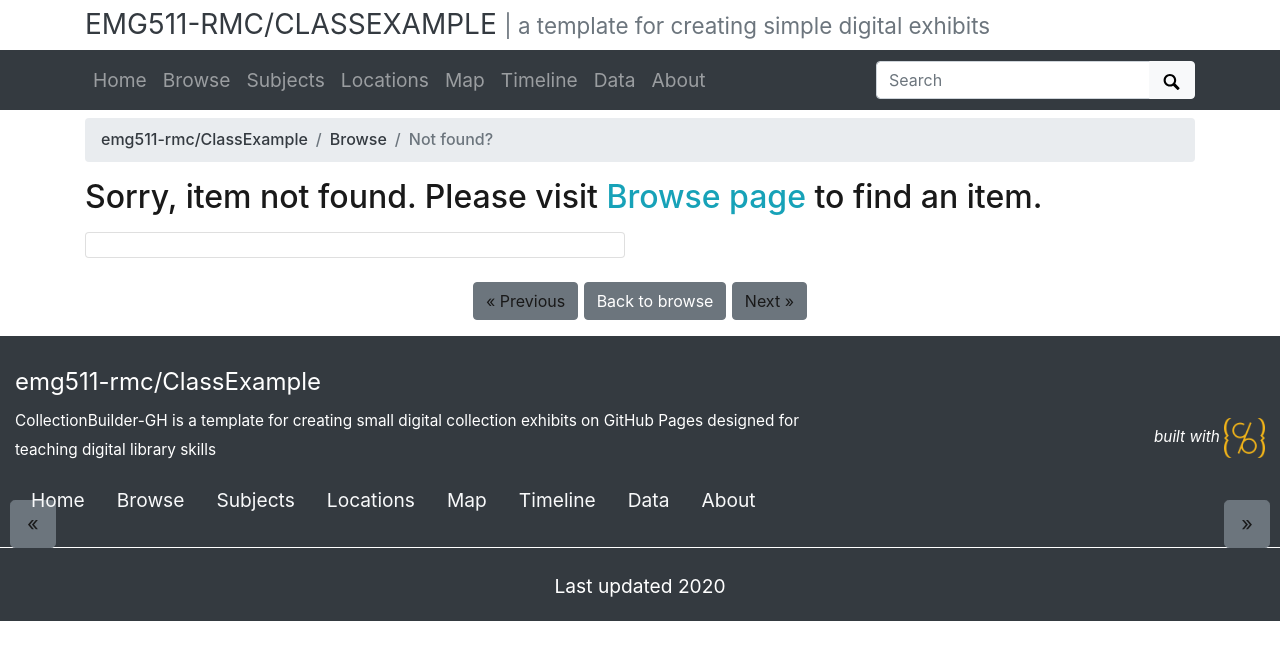
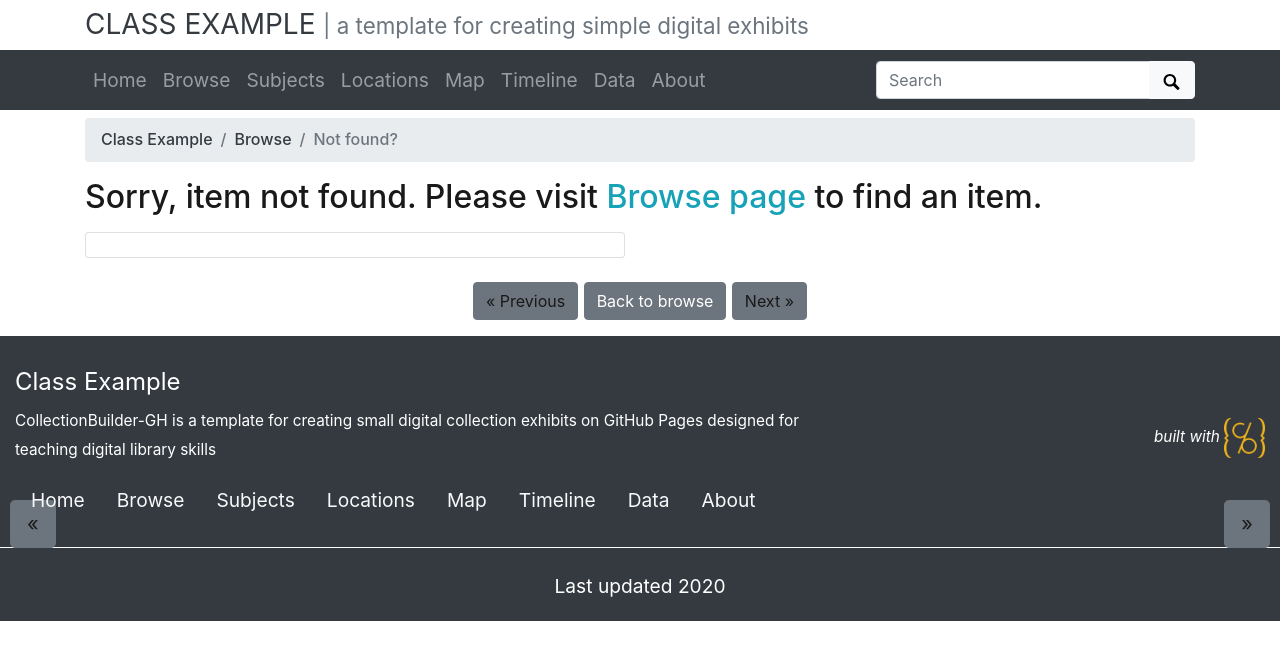
Before and after one commit to emg511-rmc/ClassExample, a Jekyll site: the page built from pages/item.md, in a window 1280 px wide. Shown: the top 660 px of the page. Built offline with Jekyll 4.4.1, drawn with Linux system fonts in a browser that asks for light colours.

Commit message:
Update _config.yml
Changed banner title

```diff
--- a/_config.yml
+++ b/_config.yml
@@ -18,7 +18,7 @@ source-code: https://github.com/emg511-rmc/ClassExample
 # SITE SETTINGS
 #
 # title of site appears in banner
-title: emg511-rmc/ClassExample
+title: Class Example
 # tagline, a short phrase that will appear throughout the site in the top banner
 tagline: a template for creating simple digital exhibits
 # description appears in meta tags and other locations
```
